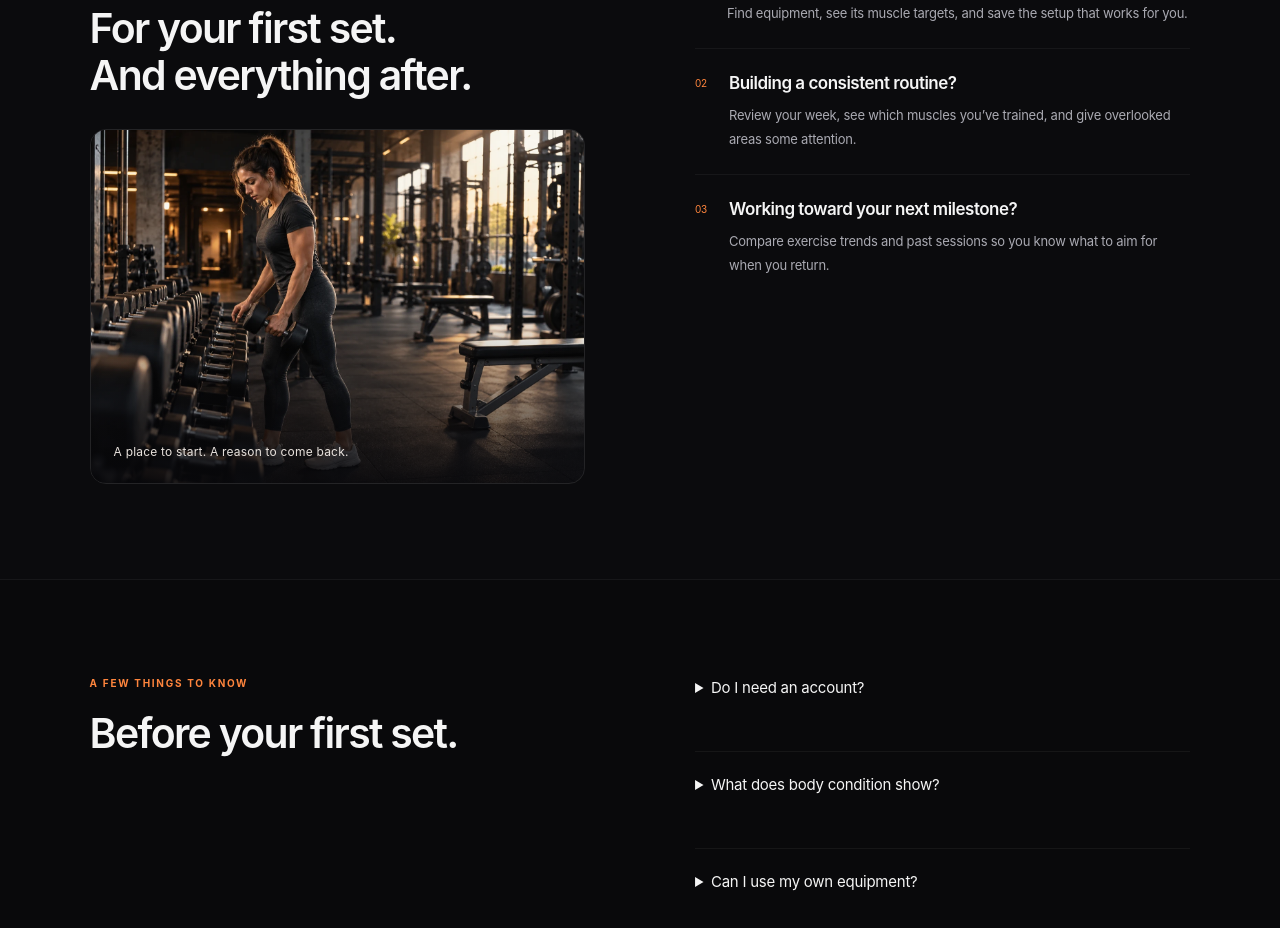
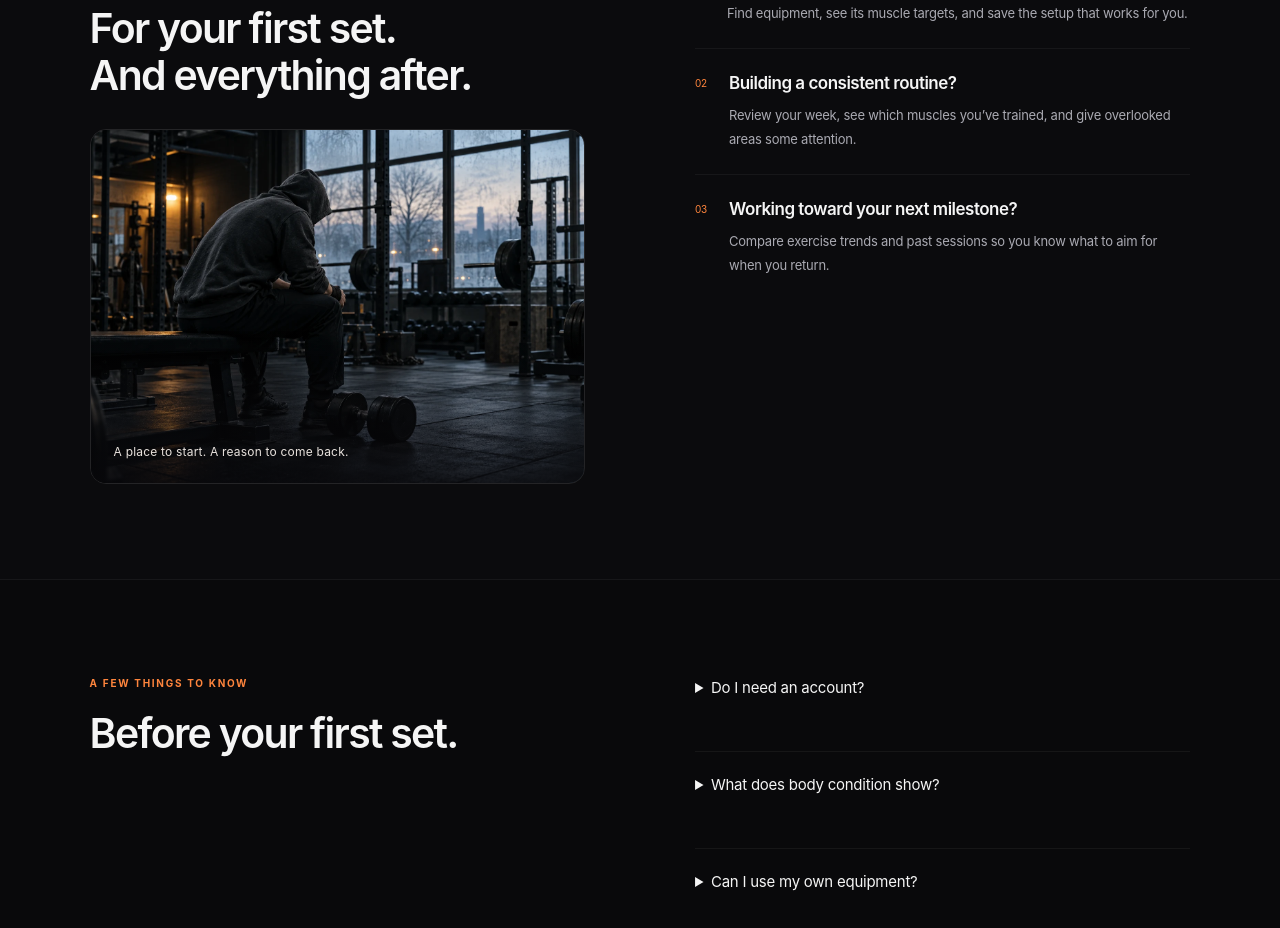
Before and after one commit to kenvarasolivo/liftide, a Next.js app: page / in a window 1280 px wide. Shown: the part 4840-5768 px from the top of the page. Built offline with nearby package versions, Linux system fonts and the light colour scheme.

Commit message:
landing page update

```diff
--- a/app/page.tsx
+++ b/app/page.tsx
@@ -40,7 +40,7 @@ export default function LandingPage() {
       </section>
       <section id="equipment" className="landing-equipment landing-section"><div className="landing-equipment-heading"><div><span className="landing-kicker">BUILT FOR YOUR WAY OF TRAINING</span><h2>Your gym. Your setup.</h2></div><p>{exercises.length} built-in exercises, plus room for your own. Train with machines, free weights, or your bodyweight, and personalize the details.</p></div><div className="landing-equipment-grid">{[{image:'/equipment/incline.webp',name:'Machines',detail:'Presses, pulldowns, leg machines & cables'},{image:'/equipment/catalog/dumbbell-press.webp',name:'Free weights',detail:'Barbells, dumbbells & kettlebells'},{image:'/equipment/catalog/pullup.webp',name:'Bodyweight',detail:'Pull-ups, push-ups & core work'}].map(e=><Link key={e.name} href="/train"><img src={e.image} alt={e.name === 'Machines' ? 'Incline chest press machine' : e.name === 'Free weights' ? 'Dumbbell press equipment' : 'Pull-up equipment'} loading="lazy"/><h3>{e.name}<ArrowUpRight size={19}/></h3><p>{e.detail}</p></Link>)}</div></section>
       <section className="landing-extras landing-section" aria-label="More ways Liftide supports your training">{[{icon:Settings2,title:'Make it personal',text:'Custom equipment, muscle targets, favorites, setup notes, and your own equipment photos.'},{icon:Cloud,title:'Keep it with you',text:'Sign in to sync workouts and equipment edits across devices. Equipment photos stay on your device.'},{icon:Share2,title:'Share the work',text:'Share your daily or weekly muscle map and total volume as a training image.'},{icon:Download,title:'Keep a copy',text:'Export sessions, equipment, and setup notes as JSON from History or Settings.'}].map(({icon:Icon,title,text})=><article key={title}><Icon size={23}/><h3>{title}</h3><p>{text}</p></article>)}</section>
-      <section className="landing-use-cases landing-section"><div><span className="landing-kicker">WHEREVER YOU ARE IN YOUR TRAINING</span><h2>For your first set.<br/>And everything after.</h2><figure className="landing-training-photo"><img src="/landing/training-consistency.webp" alt="Athlete choosing dumbbells for her next set in the gym" width={1536} height={1024} loading="lazy"/><figcaption>A place to start. A reason to come back.</figcaption></figure></div><div className="landing-use-case-list">{[{title:'Getting started at the gym?',text:'Find equipment, see its muscle targets, and save the setup that works for you.'},{title:'Building a consistent routine?',text:'Review your week, see which muscles you’ve trained, and give overlooked areas some attention.'},{title:'Working toward your next milestone?',text:'Compare exercise trends and past sessions so you know what to aim for when you return.'}].map((s,i)=><article key={s.title}><span>0{i+1}</span><div><h3>{s.title}</h3><p>{s.text}</p></div></article>)}</div></section>
+      <section id="use-cases" className="landing-use-cases landing-section"><div><span className="landing-kicker">WHEREVER YOU ARE IN YOUR TRAINING</span><h2>For your first set.<br/>And everything after.</h2><figure className="landing-training-photo"><img src="/landing/winter-arc.webp" alt="Hooded athlete focused between sets in a dark gym at winter dawn" width={1536} height={1024} loading="lazy"/><figcaption>A place to start. A reason to come back.</figcaption></figure></div><div className="landing-use-case-list">{[{title:'Getting started at the gym?',text:'Find equipment, see its muscle targets, and save the setup that works for you.'},{title:'Building a consistent routine?',text:'Review your week, see which muscles you’ve trained, and give overlooked areas some attention.'},{title:'Working toward your next milestone?',text:'Compare exercise trends and past sessions so you know what to aim for when you return.'}].map((s,i)=><article key={s.title}><span>0{i+1}</span><div><h3>{s.title}</h3><p>{s.text}</p></div></article>)}</div></section>
       <section className="landing-faq landing-section"><div><span className="landing-kicker">A FEW THINGS TO KNOW</span><h2>Before your first set.</h2></div><div><details><summary>Do I need an account?</summary><p>You can browse exercises without an account. Create an account to save workouts, favorites, equipment edits and photos, and sync your training across devices.</p></details><details><summary>What does body condition show?</summary><p>Body condition visualizes recent logged activity. Completed primary sets add glow to a muscle, and the glow fades over seven days without new sets. It helps you see what you’ve trained less recently; it doesn’t measure recovery, fatigue, or readiness.</p></details><details><summary>Can I use my own equipment?</summary><p>Yes. Once logged in, add custom equipment, choose muscle targets, save setup notes and upload your own equipment photo. You can also personalize built-in exercises.</p></details><details><summary>Can I export my training history?</summary><p>Export your training as JSON from Settings or History. It includes sessions, custom equipment and setup notes. Equipment photos stay on your device and aren’t included. Importing JSON backups is not currently available.</p></details></div></section>
       <section className="landing-cta"><span className="landing-kicker">YOUR NEXT CHAPTER STARTS WITH A SET</span><h2>Put in the work.<br/><em>See it add up.</em></h2><p>Your body activity, progress, and history. All connected.</p><div><Link href="/signup" className="primary-button">Start your training <ArrowRight size={19}/></Link><Link className="quiet-button" href="/train">Browse exercises <ArrowUpRight size={17}/></Link></div></section>
     </main><footer className="landing-footer"><Brand className="landing-brand"/><span>Every set. A little further.</span><Link href="/login">Log in <ArrowUpRight size={15}/></Link></footer>
--- a/app/train/page.tsx
+++ b/app/train/page.tsx
@@ -35,7 +35,8 @@ function TrainingApp({userId}:{userId:string|null}) {
   const [now,setNow] = useState(0);
   const [tab,updateTab] = useState<Tab>('Train');
   const [bodyView,updateBodyView] = useState<BodyView>('progress');
-  const [browsingMachines,setBrowsingMachines] = useState(false);
+  // A remembered exercise is a resume option, not the app's opening screen.
+  const [browsingMachines,setBrowsingMachines] = useState(true);
   const [navigationReady,setNavigationReady] = useState(false);
   useEffect(() => {
     const restore = () => {
```
Also changed, not shown: public/landing/image-prompts.md (+6 -0 lines), public/landing/winter-arc.webp (added).
